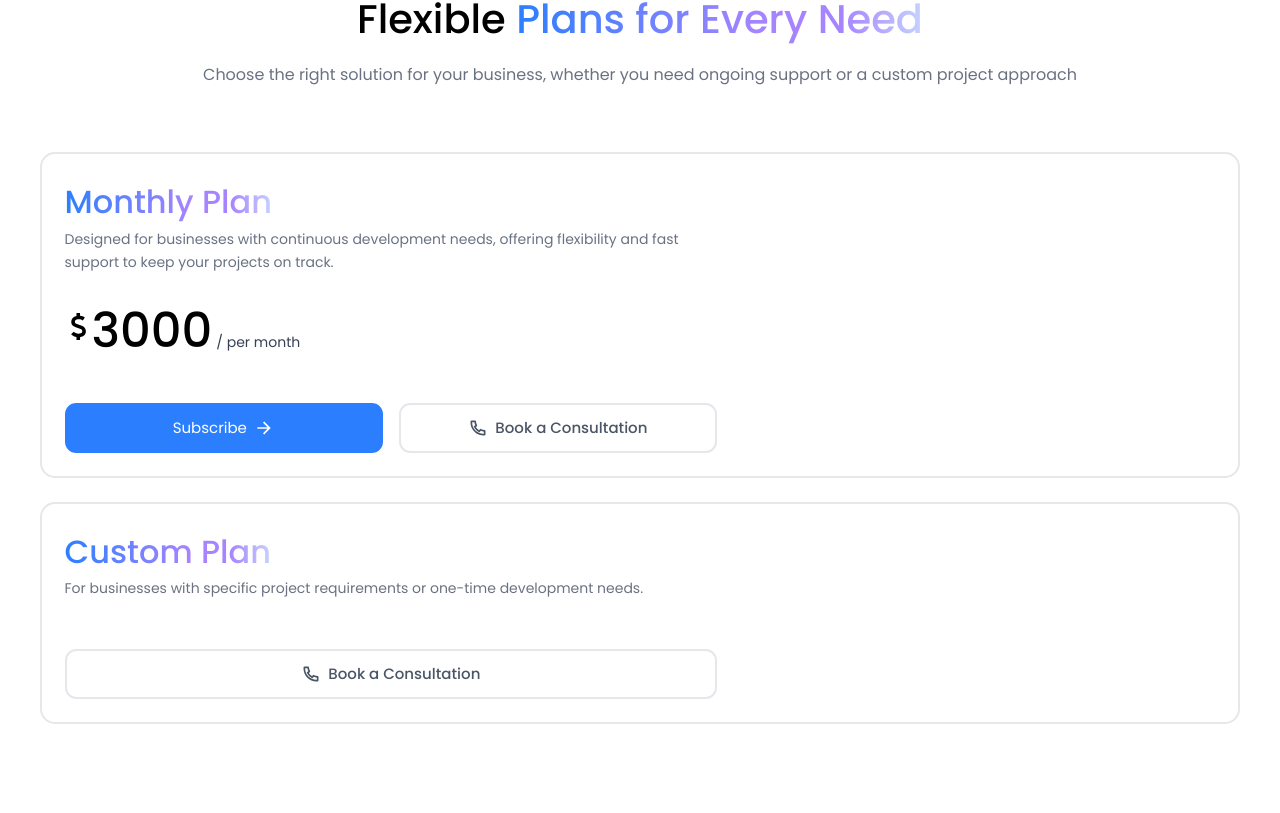
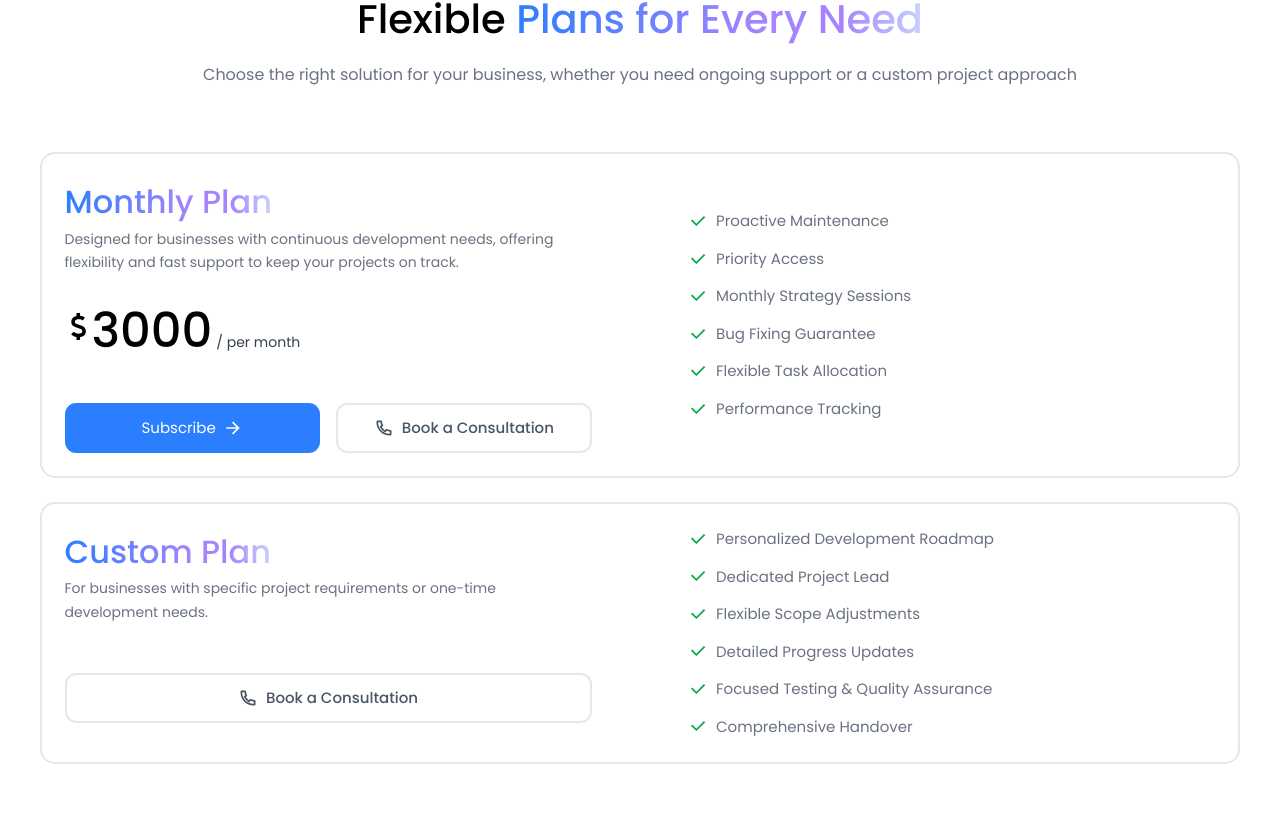
Before and after one commit to SiruzMammadli/prosolab, a Next.js app: page / in a window 1280 px wide. Shown: the part 2107-2920 px from the top of the page. Built offline with nearby package versions, Linux system fonts and the light colour scheme.

Commit message:
Added Responsibility Into Our Plans Section

```diff
--- a/app/(public)/_components/cooperated-companies.tsx
+++ b/app/(public)/_components/cooperated-companies.tsx
@@ -7,7 +7,7 @@ import {Autoplay} from "swiper/modules";
 
 export default () => {
     return (
-        <section className="py-[30px_60px] md:py-[60px]">
+        <section className="py-[30px] md:py-[60px]">
             <Container>
                 <Flex
                     direction="column"
--- a/app/(public)/_components/our-plans.tsx
+++ b/app/(public)/_components/our-plans.tsx
@@ -1,7 +1,7 @@
 import {SectionWithHeading} from "@/app/(public)/_components";
 import {TextGradient, Widget} from "@/app/(public)/_components/_shared";
 import {Button, Flex} from "@/src/components";
-import {ArrowRightIcon, DollarIcon, PhoneIcon} from "@/public/icons";
+import {ArrowRightIcon, CheckIcon, DollarIcon, PhoneIcon} from "@/public/icons";
 
 export default () => {
     return (
@@ -13,12 +13,14 @@ export default () => {
                 className="mt-[64px] gap-y-[24px]"
                 direction="column"
             >
-                <Widget className="grid grid-cols-[3fr_2fr] gap-[64px]">
+                <Widget className="grid md:grid-cols-2 gap-x-[96px] gap-y-[32px]">
                     <div>
                         <Flex>
-                            <TextGradient as="h2" className="text-[32px] font-medium leading-[1.6]">Monthly Plan</TextGradient>
+                            <TextGradient as="h2" className="text-[30px] md:text-[32px] font-medium leading-[1.6]">Monthly
+                                Plan</TextGradient>
                         </Flex>
-                        <p className="text-[14px] text-gray-500">Designed for businesses with continuous development needs, offering flexibility and fast support to keep your projects on track.</p>
+                        <p className="text-[14px] text-gray-500">Designed for businesses with continuous development
+                            needs, offering flexibility and fast support to keep your projects on track.</p>
                         <Flex className="mt-[32px] gap-x-[4px]" alignItems="flex-end">
                             <Flex
                                 as="p"
@@ -30,25 +32,43 @@ export default () => {
                             <p className="text-gray-700 text-[14px]">/ per month</p>
                         </Flex>
                         <Flex
-                            className="gap-[16px] mt-[48px]"
+                            className="gap-[16px] mt-[48px] flex-col xl:flex-row"
+                            alignItems="stretch"
                         >
-                            <Button className="flex-1">
+                            <Button className="xl:flex-1">
                                 <span>Subscribe</span>
                                 <ArrowRightIcon className="w-[20px]! h-[20px]!"/>
                             </Button>
-                            <Button className="flex-1" variant="outlined">
+                            <Button className="xl:flex-1" variant="outlined">
                                 <PhoneIcon className="w-[20px]! h-[20px]!"/>
                                 <span>Book a Consultation</span>
                             </Button>
                         </Flex>
                     </div>
+                    <div>
+                        <Flex
+                            as="ul"
+                            direction="column"
+                            justifyContent="center"
+                            className="gap-y-[12px] h-full"
+                        >
+                            <OurPlanFeature content="Proactive Maintenance"/>
+                            <OurPlanFeature content="Priority Access"/>
+                            <OurPlanFeature content="Monthly Strategy Sessions"/>
+                            <OurPlanFeature content="Bug Fixing Guarantee"/>
+                            <OurPlanFeature content="Flexible Task Allocation"/>
+                            <OurPlanFeature content="Performance Tracking"/>
+                        </Flex>
+                    </div>
                 </Widget>
-                <Widget className="grid grid-cols-[3fr_2fr] gap-[64px]">
+                <Widget className="grid md:grid-cols-2 gap-x-[96px] gap-y-[32px]">
                     <div>
                         <Flex>
-                            <TextGradient as="h2" className="text-[32px] font-medium leading-[1.6]">Custom Plan</TextGradient>
+                            <TextGradient as="h2" className="text-[30px] md:text-[32px] font-medium leading-[1.6]">Custom
+                                Plan</TextGradient>
                         </Flex>
-                        <p className="text-[14px] text-gray-500">For businesses with specific project requirements or one-time development needs.</p>
+                        <p className="text-[14px] text-gray-500">For businesses with specific project requirements or
+                            one-time development needs.</p>
                         <Flex
                             className="gap-[16px] mt-[48px]"
                         >
@@ -58,8 +78,32 @@ export default () => {
                             </Button>
                         </Flex>
                     </div>
+                    <div>
+                        <Flex
+                            as="ul"
+                            direction="column"
+                            justifyContent="center"
+                            className="gap-y-[12px] h-full"
+                        >
+                            <OurPlanFeature content="Personalized Development Roadmap"/>
+                            <OurPlanFeature content="Dedicated Project Lead"/>
+                            <OurPlanFeature content="Flexible Scope Adjustments"/>
+                            <OurPlanFeature content="Detailed Progress Updates"/>
+                            <OurPlanFeature content="Focused Testing & Quality Assurance"/>
+                            <OurPlanFeature content="Comprehensive Handover"/>
+                        </Flex>
+                    </div>
                 </Widget>
             </Flex>
         </SectionWithHeading>
     )
 }
+
+function OurPlanFeature({content}: Readonly<{ content: string; }>) {
+    return (
+        <Flex as="li" className="gap-x-[8px]">
+            <CheckIcon className="text-green-600 w-[16px]! h-[16px]! md:w-[20px]! md:h-[20px]!"/>
+            <span className="text-gray-500 text-[14px] md:text-[15px]">{content}</span>
+        </Flex>
+    )
+}
--- a/app/(public)/_components/section-with-heading.tsx
+++ b/app/(public)/_components/section-with-heading.tsx
@@ -3,7 +3,7 @@ import {PropsWithChildren} from "react";
 
 export default (props: Readonly<PropsWithChildren<{ title: React.ReactNode; description?: React.ReactNode }>>) => {
     return (
-        <section className="py-[60px]">
+        <section className="py-[30px] md:py-[60px]">
             <Flex
                 as={Container}
                 direction="column"
--- a/public/icons/index.ts
+++ b/public/icons/index.ts
@@ -9,8 +9,10 @@ import DesktopAppIcon from '@/public/icons/desktop-app-icon.svg';
 import InstagramIcon from '@/public/icons/instagram-icon.svg';
 import FacebookIcon from '@/public/icons/facebook-icon.svg';
 import XLogoIcon from '@/public/icons/x-logo-icon.svg';
+import CheckIcon from '@/public/icons/check-icon.svg';
 
 export {
+    CheckIcon,
     XLogoIcon,
     FacebookIcon,
     InstagramIcon,
--- a/src/components/flex.tsx
+++ b/src/components/flex.tsx
@@ -30,6 +30,7 @@ const styles = {
             !props.alignItems && props.direction === 'column' && 'items-stretch',
             props.alignItems === 'flex-start' && 'items-start',
             props.alignItems === 'flex-end' && 'items-end',
+            props.alignItems === 'stretch' && 'items-stretch',
         ],
         [
             props.justifyContent === 'flex-start' && 'justify-start',
```
Also changed, not shown: public/icons/check-icon.svg (added).
